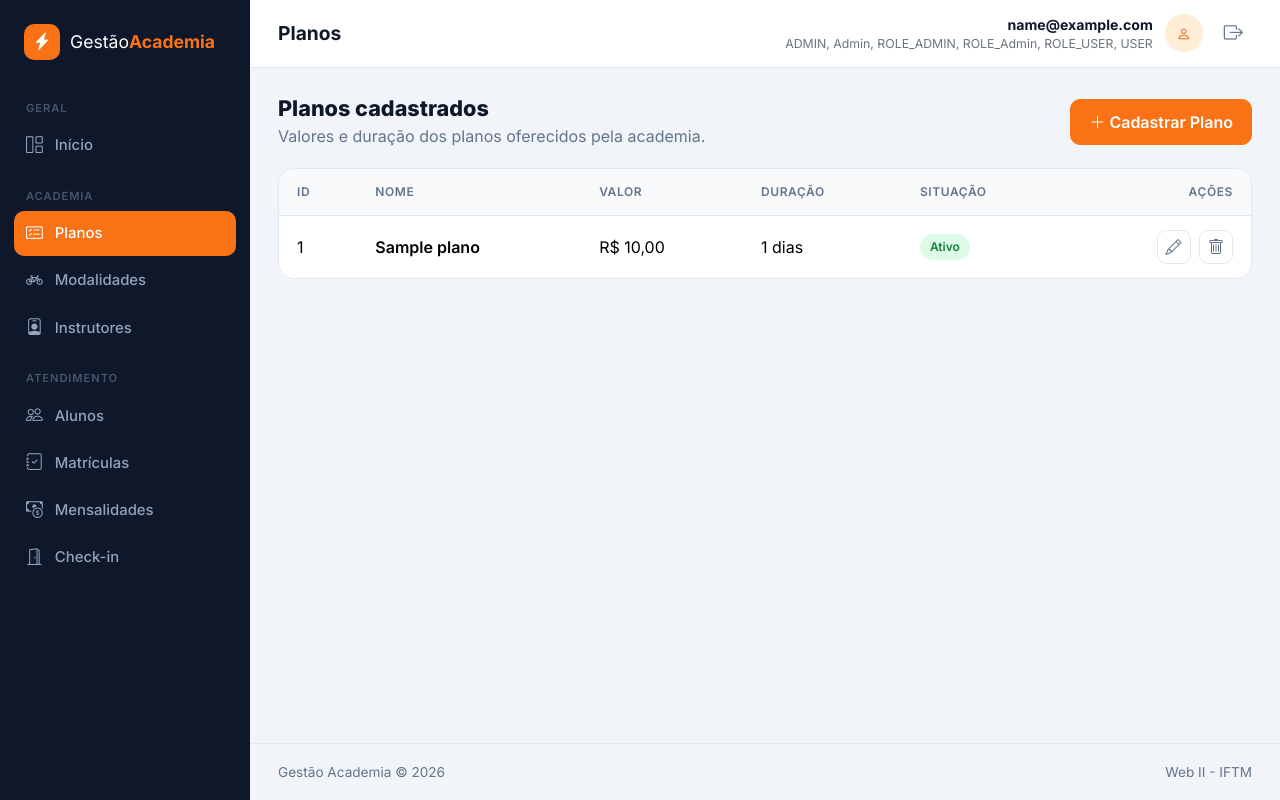
After one commit to arthurxavierz/gestao-academia-webII, a Spring Boot app: page /planos in a window 1280 px wide. The commit adds this page. Run offline with Spring Boot 4, Linux system fonts and the light colour scheme; the visitor is signed in with stand-in values (Sample User, id 1); tables that the repository leaves empty hold one stand-in row (values such as "Sample post"); some of the project's set-up classes (security, data sources, template engines, error pages and the like) are left out, and stand-ins take their place; some libraries are stand-ins or nearby versions.

Commit message:
crud de planos com validacao, so o admin cadastra, edita e exclui

```diff
--- a/src/main/java/com/academia/gestao/config/SecurityConfig.java
+++ b/src/main/java/com/academia/gestao/config/SecurityConfig.java
@@ -22,6 +22,9 @@ public class SecurityConfig {
 
         http.authorizeHttpRequests(requests -> requests
                 .requestMatchers("/register", "/saveUser", "/css/**", "/error").permitAll()
+                .requestMatchers("/planos/novo", "/planos/salvar", "/planos/editar/**", "/planos/atualizar/**",
+                        "/planos/excluir/**")
+                .hasAuthority("Admin")
                 .anyRequest().authenticated())
                 .formLogin(login -> login
                         .loginPage("/login")
--- /dev/null
+++ b/src/main/java/com/academia/gestao/controller/PlanoController.java
@@ -0,0 +1,84 @@
+package com.academia.gestao.controller;
+
+import org.springframework.beans.factory.annotation.Autowired;
+import org.springframework.dao.DataIntegrityViolationException;
+import org.springframework.stereotype.Controller;
+import org.springframework.ui.Model;
+import org.springframework.validation.BindingResult;
+import org.springframework.web.bind.annotation.GetMapping;
+import org.springframework.web.bind.annotation.ModelAttribute;
+import org.springframework.web.bind.annotation.PathVariable;
+import org.springframework.web.bind.annotation.PostMapping;
+
+import com.academia.gestao.model.Plano;
+import com.academia.gestao.service.PlanoService;
+
+import jakarta.validation.Valid;
+
+@Controller
+public class PlanoController {
+
+    @Autowired
+    private PlanoService planoService;
+
+    @GetMapping("/planos")
+    public String index(Model model) {
+        model.addAttribute("planos", planoService.getAllPlanos());
+        return "plano/index";
+    }
+
+    @GetMapping("/planos/novo")
+    public String novo(Model model) {
+        model.addAttribute("plano", new Plano());
+        return "plano/form";
+    }
+
+    @PostMapping("/planos/salvar")
+    public String salvar(@ModelAttribute @Valid Plano plano, BindingResult result, Model model) {
+
+        if (result.hasErrors()) {
+            model.addAttribute("plano", plano);
+            return "plano/form";
+        }
+
+        planoService.savePlano(plano);
+        return "redirect:/planos";
+    }
+
+    @GetMapping("/planos/editar/{id}")
+    public String editar(@PathVariable Long id, Model model) {
+        Plano plano = planoService.getPlanoById(id);
+
+        if (plano == null) {
+            return "redirect:/planos";
+        }
+
+        model.addAttribute("plano", plano);
+        return "plano/form";
+    }
+
+    @PostMapping("/planos/atualizar/{id}")
+    public String atualizar(@PathVariable Long id, @ModelAttribute @Valid Plano plano, BindingResult result,
+            Model model) {
+
+        if (result.hasErrors()) {
+            plano.setId(id);
+            model.addAttribute("plano", plano);
+            return "plano/form";
+        }
+
+        planoService.updatePlano(id, plano);
+        return "redirect:/planos";
+    }
+
+    @GetMapping("/planos/excluir/{id}")
+    public String excluir(@PathVariable Long id) {
+        try {
+            planoService.deletePlano(id);
+        } catch (IllegalStateException | DataIntegrityViolationException e) {
+            return "redirect:/planos?erroExclusao";
+        }
+        return "redirect:/planos";
+    }
+
+}
--- a/src/main/resources/static/css/style.css
+++ b/src/main/resources/static/css/style.css
@@ -322,6 +322,112 @@ body {
 .cor-3 { background: #dcfce7; color: #16a34a; }
 .cor-4 { background: #f3e8ff; color: #9333ea; }
 
+.pagina-cabecalho {
+    display: flex;
+    align-items: center;
+    justify-content: space-between;
+    flex-wrap: wrap;
+    gap: 12px;
+    margin-bottom: 20px;
+}
+
+.pagina-cabecalho h2 {
+    font-size: 1.35rem;
+    font-weight: 800;
+    margin: 0;
+}
+
+.pagina-cabecalho p {
+    color: var(--cor-texto-suave);
+    margin: 2px 0 0;
+}
+
+.card-tabela,
+.card-form {
+    background: var(--cor-card);
+    border: 1px solid var(--cor-borda);
+    border-radius: 16px;
+    overflow: hidden;
+}
+
+.card-form {
+    padding: 26px;
+    max-width: 860px;
+}
+
+.card-tabela th {
+    background: #f8fafc;
+    color: var(--cor-texto-suave);
+    font-size: .75rem;
+    text-transform: uppercase;
+    letter-spacing: .05em;
+    font-weight: 600;
+    padding: 14px 18px;
+    border-bottom: 1px solid var(--cor-borda);
+}
+
+.card-tabela td {
+    padding: 14px 18px;
+    border-color: var(--cor-borda);
+}
+
+.card-tabela tbody tr:last-child td {
+    border-bottom: 0;
+}
+
+.vazio {
+    text-align: center;
+    color: var(--cor-texto-suave);
+    padding: 32px !important;
+}
+
+.badge-status {
+    display: inline-block;
+    font-size: .75rem;
+    font-weight: 600;
+    padding: 4px 10px;
+    border-radius: 20px;
+}
+
+.badge-status.ativo { background: #dcfce7; color: #15803d; }
+.badge-status.inativo { background: #f1f5f9; color: #64748b; }
+
+.btn-acao {
+    display: inline-grid;
+    place-items: center;
+    width: 34px;
+    height: 34px;
+    border-radius: 9px;
+    color: var(--cor-texto-suave);
+    border: 1px solid var(--cor-borda);
+    text-decoration: none;
+    margin-left: 4px;
+}
+
+.btn-acao:hover {
+    color: var(--cor-principal-escura);
+    border-color: #fdba74;
+    background: #fff7ed;
+}
+
+.btn-acao.perigo:hover {
+    color: #dc2626;
+    border-color: #fca5a5;
+    background: #fef2f2;
+}
+
+.form-botoes {
+    display: flex;
+    gap: 10px;
+    margin-top: 26px;
+}
+
+.form-botoes .btn {
+    padding: 10px 18px;
+    border-radius: 10px;
+    font-weight: 600;
+}
+
 .rodape {
     display: flex;
     justify-content: space-between;
--- /dev/null
+++ b/src/main/resources/templates/plano/index.html
@@ -0,0 +1,73 @@
+<!DOCTYPE html>
+<html lang="pt-BR" xmlns:th="http://www.thymeleaf.org" xmlns:sec="http://www.thymeleaf.org/extras/spring-security">
+<head th:replace="~{fragments/head :: head('Planos')}"></head>
+<body>
+<div class="app">
+    <aside th:replace="~{fragments/menu :: menu('planos')}"></aside>
+
+    <main class="conteudo">
+        <header th:replace="~{fragments/menu :: topo('Planos')}"></header>
+
+        <div class="pagina">
+            <div class="pagina-cabecalho">
+                <div>
+                    <h2>Planos cadastrados</h2>
+                    <p>Valores e duração dos planos oferecidos pela academia.</p>
+                </div>
+                <a sec:authorize="hasAuthority('Admin')" th:href="@{/planos/novo}" class="btn btn-principal">
+                    <i class="bi bi-plus-lg"></i> Cadastrar Plano
+                </a>
+            </div>
+
+            <div th:if="${param.erroExclusao}" class="alert alert-warning">
+                Este plano está em uso e não pode ser excluído.
+            </div>
+
+            <div class="card-tabela">
+                <div class="table-responsive">
+                    <table class="table align-middle mb-0">
+                        <thead>
+                        <tr>
+                            <th>ID</th>
+                            <th>Nome</th>
+                            <th>Valor</th>
+                            <th>Duração</th>
+                            <th>Situação</th>
+                            <th sec:authorize="hasAuthority('Admin')" class="text-end">Ações</th>
+                        </tr>
+                        </thead>
+                        <tbody>
+                        <tr th:each="plano : ${planos}">
+                            <td th:text="${plano.id}"></td>
+                            <td class="fw-semibold" th:text="${plano.nome}"></td>
+                            <td th:text="'R$ ' + ${#numbers.formatDecimal(plano.valor, 1, 'POINT', 2, 'COMMA')}"></td>
+                            <td th:text="${plano.duracaoDias} + ' dias'"></td>
+                            <td>
+                                <span th:if="${plano.ativo}" class="badge-status ativo">Ativo</span>
+                                <span th:unless="${plano.ativo}" class="badge-status inativo">Inativo</span>
+                            </td>
+                            <td sec:authorize="hasAuthority('Admin')" class="text-end text-nowrap">
+                                <a th:href="@{/planos/editar/{id}(id=${plano.id})}" class="btn-acao" title="Editar">
+                                    <i class="bi bi-pencil"></i>
+                                </a>
+                                <a th:href="@{/planos/excluir/{id}(id=${plano.id})}" class="btn-acao perigo" title="Excluir"
+                                   onclick="return confirm('Deseja realmente excluir este plano?')">
+                                    <i class="bi bi-trash"></i>
+                                </a>
+                            </td>
+                        </tr>
+                        <tr th:if="${#lists.isEmpty(planos)}">
+                            <td colspan="6" class="vazio">Nenhum plano cadastrado.</td>
+                        </tr>
+                        </tbody>
+                    </table>
+                </div>
+            </div>
+        </div>
+
+        <footer th:replace="~{fragments/footer :: footer}"></footer>
+    </main>
+</div>
+<th:block th:replace="~{fragments/footer :: scripts}"></th:block>
+</body>
+</html>
```
Also changed, not shown: src/main/java/com/academia/gestao/model/Plano.java (added, +39 -0 lines), src/main/java/com/academia/gestao/repository/PlanoRepository.java (added, +9 -0 lines), src/main/java/com/academia/gestao/service/PlanoService.java (added, +19 -0 lines), src/main/java/com/academia/gestao/service/PlanoServiceImpl.java (added, +51 -0 lines), src/main/resources/templates/plano/form.html (added, +65 -0 lines), 2 other files.
